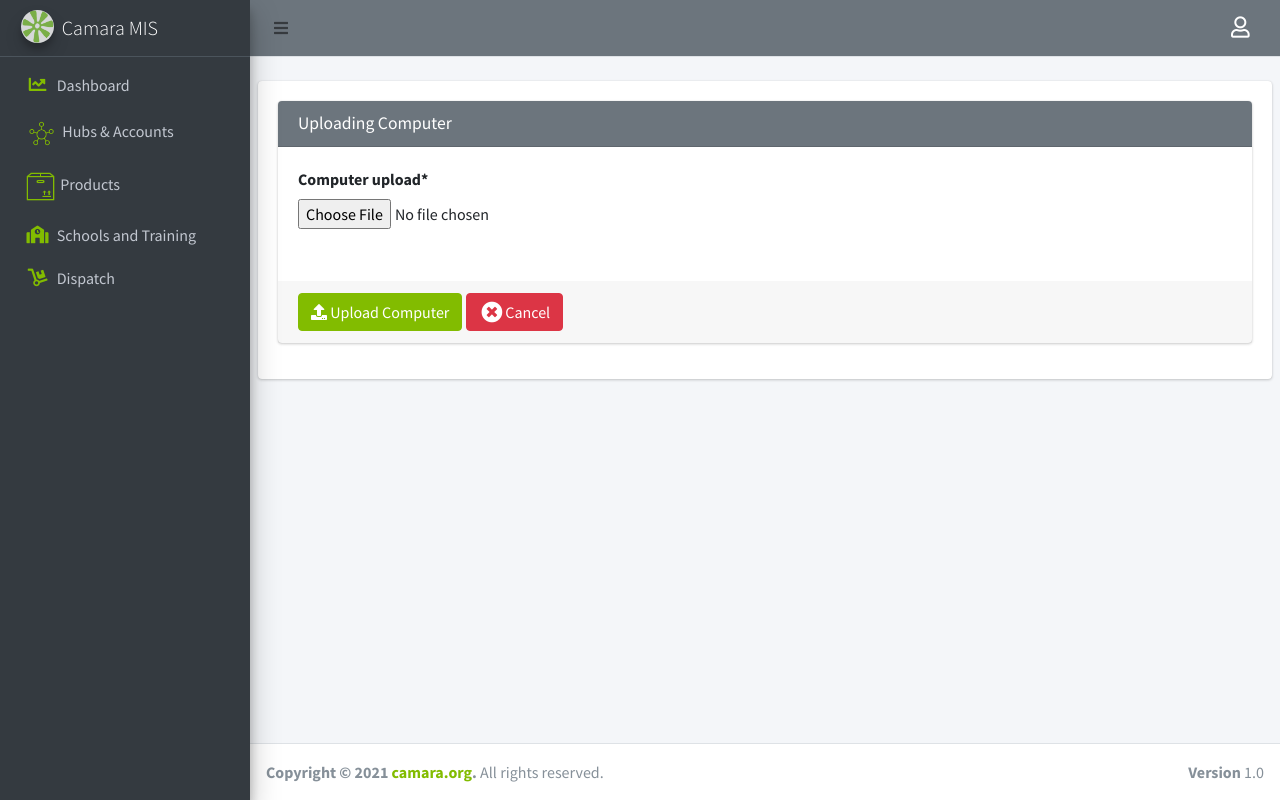
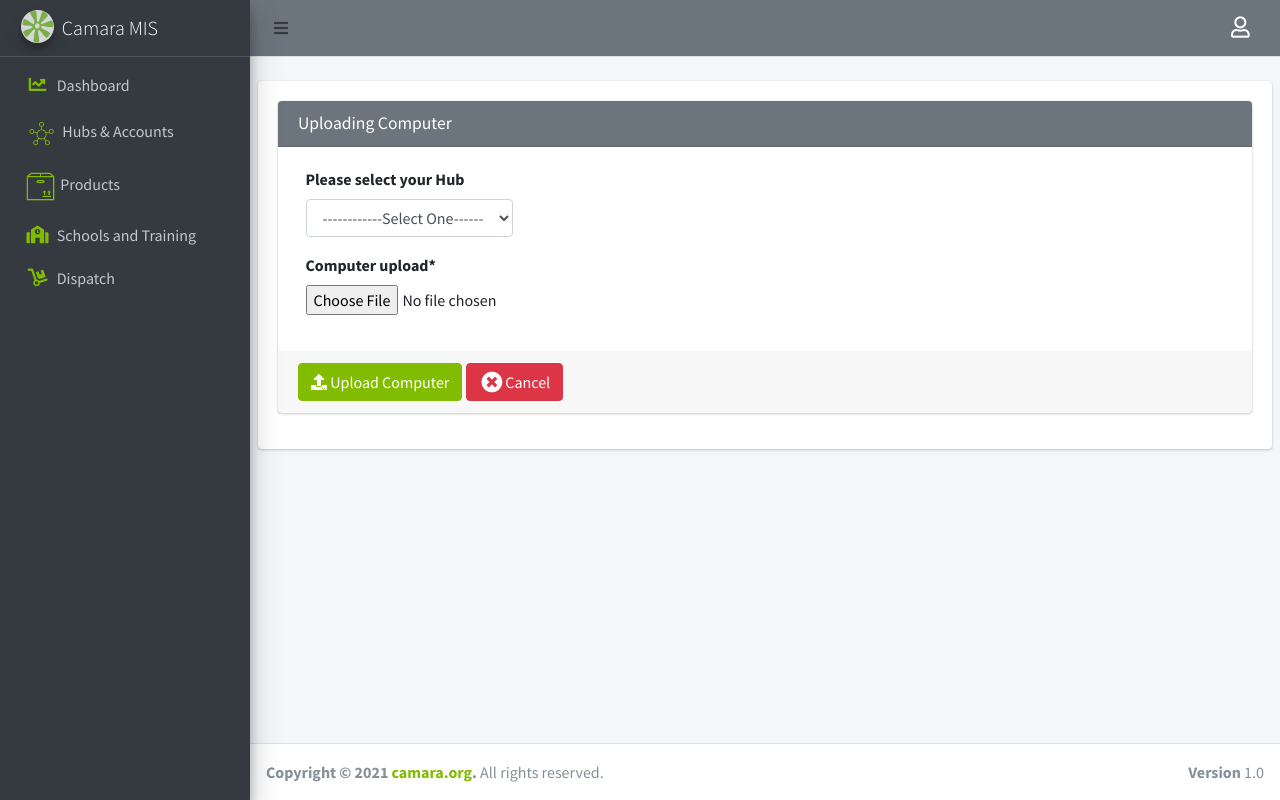
Before and after one commit to CamaraEducation/camara_mis, a Django app: page /products/computer/upload/ in a window 1280 px wide. Run offline with Django 3.2, Linux system fonts and the light colour scheme; some libraries are stand-ins or nearby versions.

Commit message:
added hub selection on computer import

```diff
--- a/products/templates/computers/computer_upload.html
+++ b/products/templates/computers/computer_upload.html
@@ -10,8 +10,19 @@
 	{% csrf_token %}
 	<div class="card-body">
 		<div class="row">
-			<div class="form-group col-md-3">
-				{{computer_upload_form|crispy}}
+			<div class="col-md-3">
+				<div class="form-group col-md-12">
+					<label for="hub" class="from-control">Please select your Hub</label>
+					<select name="hub" id="id_hub" class="form-control">
+						<option selected="selected" disabled>------------Select One------------</option>
+						{% for hub in hubs %}
+						<option value="{{hub.id}}">{{hub.hub_name}}</option>
+						{% endfor %}
+					</select>
+				</div>
+				<div class="form-group col-md-12">
+					{{computer_upload_form|crispy}}
+				</div>
 			</div>
 		</div>
 	</div>
--- a/products/views.py
+++ b/products/views.py
@@ -146,9 +146,12 @@
 
 def computer_upload_view(request):
 	computer_upload_form = UploadComputerForm()
+	hubs = Hub.objects.all()
 	if request.method == 'POST':
 		try:
 			csv_file = request.FILES['computer_upload']
+			get_hub = request.POST.get("hub")
+			hub = get_object_or_404(Hub, id=get_hub)
 			if not csv_file.name.endswith('.csv'):
 				messages.error(request, 'This is not a CSV file')
 
@@ -157,6 +160,7 @@
 			next(io_string)
 			for column in csv.reader(io_string, delimiter=',', quotechar='|'):
 				_, created = Computer.objects.update_or_create(
+					hub=hub,
 					c_affritrack_number=column[0],
 					serial_number=column[1],
 					brand=column[2],
@@ -181,6 +185,7 @@
 	context = {
 		'title':'Computer Upload',
 		'computer_upload_form':computer_upload_form,
+		'hubs':hubs,
 	}
 	return render(request, 'computers/computer_upload.html', context)
 
```
